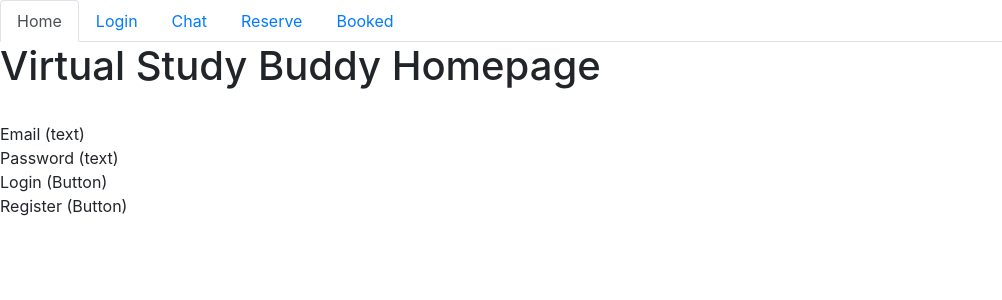
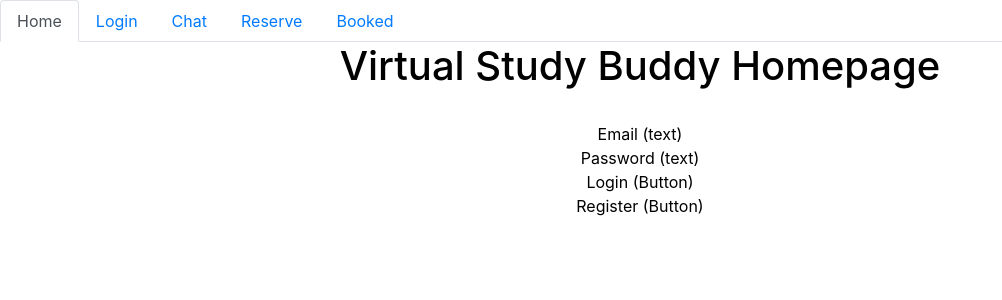
Before and after one commit to cyraneous/Project-3-Cyrus-2, a React (Create React App) app: page / in a window 1280 px wide. Shown: the top 300 px of the page, without its empty margins (0-1002 px from the left). Built offline with nearby package versions, Linux system fonts and the light colour scheme.

Commit message:
some basic styling, needs improvement

```diff
--- a/src/pages/Reserve.css
+++ b/src/pages/Reserve.css
@@ -0,0 +1,12 @@
+Form {
+    background-color: #9bb2da;
+    color: white;
+    padding: 40px;
+    font-family: Arial;
+    text-align: center;
+  }
+
+  div {
+    text-align: center;
+    color: black;
+  }
```
